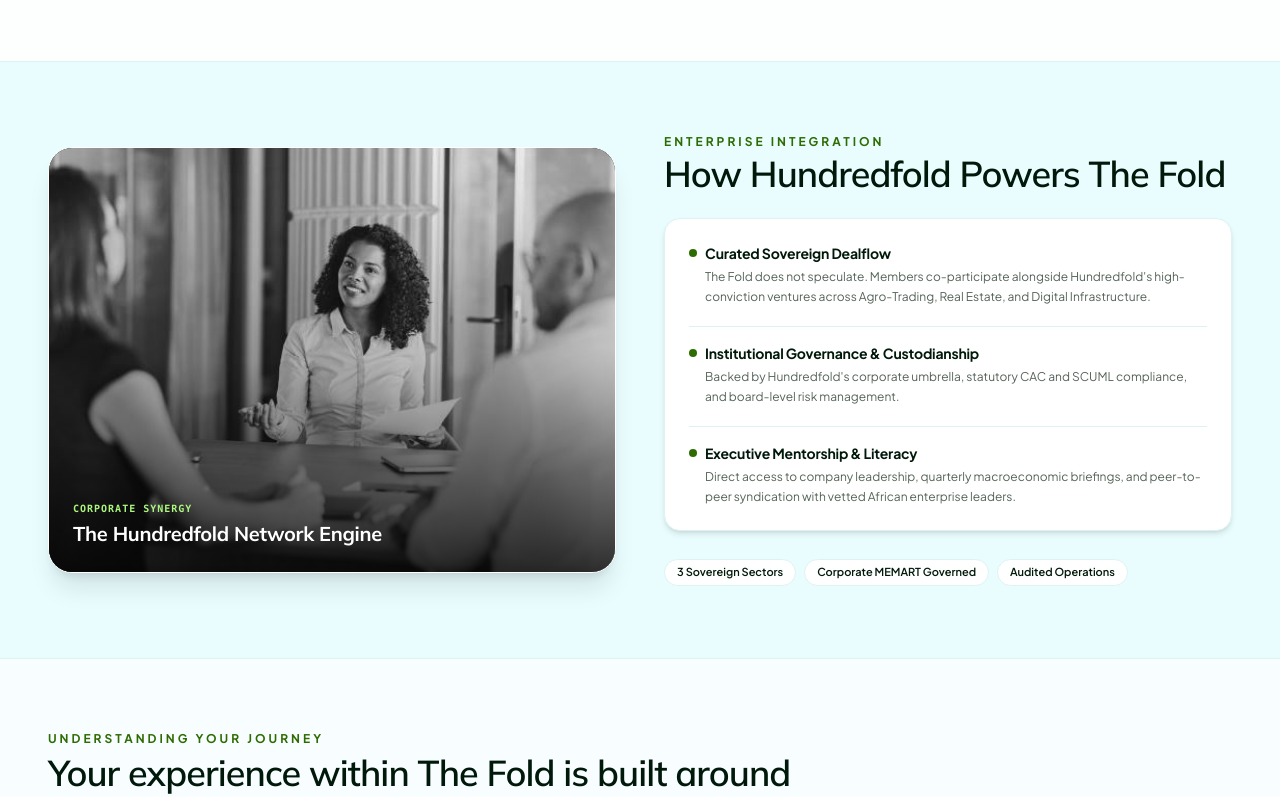
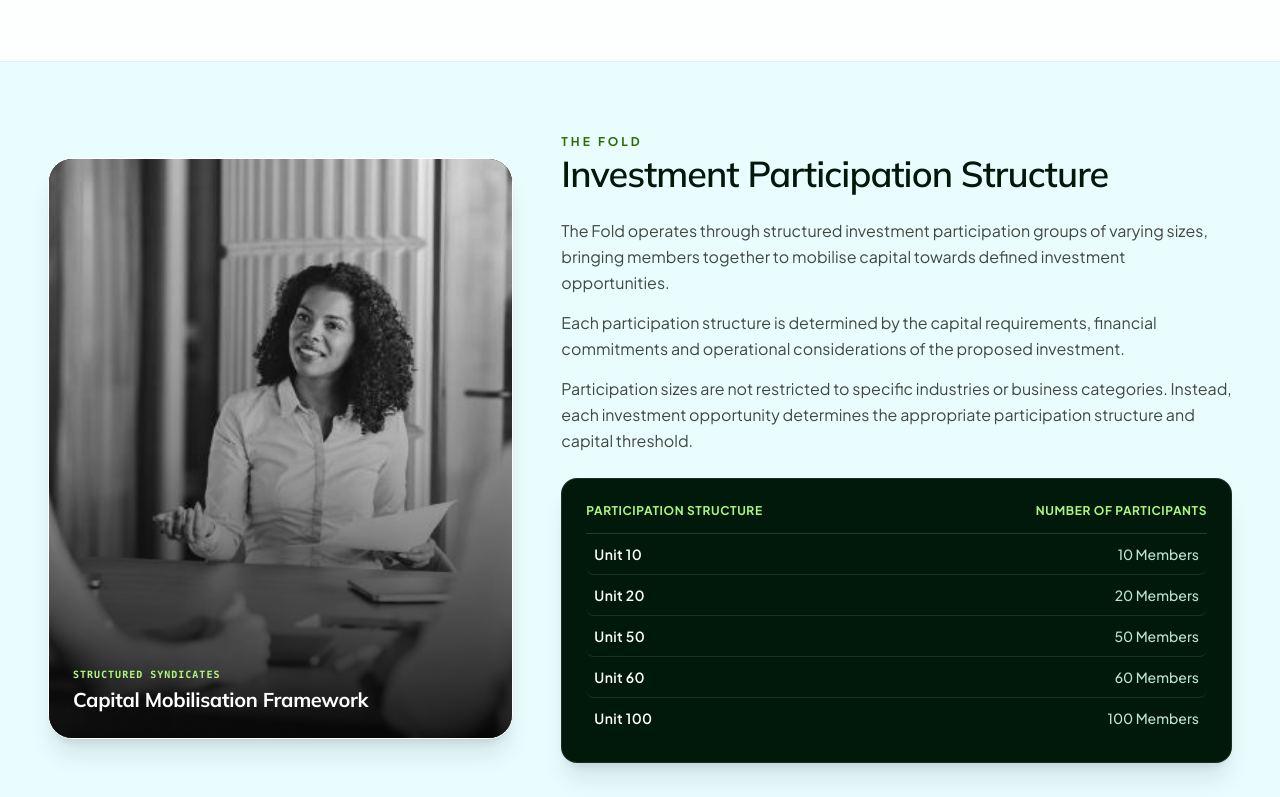
Before and after one commit to danielosita508/hundredfold, a Next.js app: page /the-fold in a window 1280 px wide. Shown: the part 1120-1917 px from the top of the page. Built offline with nearby package versions, Linux system fonts and the light colour scheme; no server answers.

Commit message:
feat(the-fold): replace enterprise integration with Investment Participation Structure and table

```diff
--- a/app/the-fold/page.tsx
+++ b/app/the-fold/page.tsx
@@ -275,7 +275,7 @@ export default function TheFoldPage() {
         </div>
       </section>
 
-      {/* ─── SECTION 3: CORPORATE SYNERGY (How Hundredfold Powers The Fold) ─── */}
+      {/* ─── SECTION 3: INVESTMENT PARTICIPATION STRUCTURE ─── */}
       <section className="relative w-full py-14 sm:py-18 px-6 lg:px-12">
         <div className="max-w-[1240px] mx-auto">
           <div className="grid grid-cols-1 lg:grid-cols-12 gap-8 lg:gap-12 items-center">
@@ -286,91 +286,83 @@ export default function TheFoldPage() {
               whileInView={{ opacity: 1, scale: 1, y: 0 }}
               viewport={{ once: true, amount: 0.2 }}
               transition={{ duration: 0.6, ease: PRO_MAX_EASE }}
-              className="lg:col-span-6"
+              className="lg:col-span-5"
             >
-              <div className="relative aspect-[4/3] w-full rounded-3xl overflow-hidden shadow-xl border border-white bg-[#0A2F1B] group">
+              <div className="relative aspect-[4/5] w-full rounded-3xl overflow-hidden shadow-xl border border-white bg-[#0A2F1B] group">
                 <Image
                   src="/images/istockphoto-2189200243-612x612.jpg"
                   alt="Executive roundtable and syndicate cohort assembly"
                   fill
                   quality={100}
-                  sizes="(max-width: 1024px) 100vw, 600px"
+                  sizes="(max-width: 1024px) 100vw, 500px"
                   className="object-cover object-center grayscale group-hover:grayscale-0 group-hover:scale-105 transition-all duration-700 ease-out"
                 />
 
-                <div className="absolute inset-0 bg-gradient-to-t from-black/80 via-black/20 to-transparent pointer-events-none" />
+                <div className="absolute inset-0 bg-gradient-to-t from-black/85 via-black/25 to-transparent pointer-events-none" />
 
                 <div className="absolute inset-x-0 bottom-0 p-6 z-10 flex flex-col gap-1 text-white">
                   <span className="text-[10px] font-mono uppercase tracking-widest text-[#ABF67E] font-bold">
-                    CORPORATE SYNERGY
+                    STRUCTURED SYNDICATES
                   </span>
                   <h4 className="font-heading text-lg sm:text-xl font-bold text-white">
-                    The Hundredfold Network Engine
+                    Capital Mobilisation Framework
                   </h4>
                 </div>
               </div>
             </motion.div>
 
-            {/* Right Column: Clean Summarized Corporate Integration Card */}
+            {/* Right Column: Writeup & Participation Table */}
             <motion.div
               initial={{ opacity: 0, y: shouldReduceMotion ? 0 : 20 }}
               whileInView={{ opacity: 1, y: 0 }}
               viewport={{ once: true, amount: 0.2 }}
               transition={{ duration: 0.55, ease: PRO_MAX_EASE }}
-              className="lg:col-span-6 space-y-6"
+              className="lg:col-span-7 space-y-6"
             >
               <div>
                 <span className="text-xs uppercase tracking-[0.25em] font-bold text-[#2D6C00] block">
-                  ENTERPRISE INTEGRATION
+                  THE FOLD
                 </span>
                 <h2 className="font-heading text-3xl sm:text-4xl font-semibold text-[#00190A] tracking-tight mt-1">
-                  How Hundredfold Powers The Fold
+                  Investment Participation Structure
                 </h2>
               </div>
 
-              {/* Company Synergy Cards (Clean, Structured, Institutional) */}
-              <div className="p-6 rounded-2xl bg-white border border-[#DEF2F4] shadow-md space-y-5">
-                <div>
-                  <div className="flex items-center gap-2 mb-1">
-                    <span className="w-2 h-2 rounded-full bg-[#2D6C00]" />
-                    <h3 className="text-sm font-bold text-[#00190A]">Curated Sovereign Dealflow</h3>
-                  </div>
-                  <p className="text-xs text-[#556358] leading-relaxed pl-4">
-                    The Fold does not speculate. Members co-participate alongside Hundredfold&apos;s high-conviction ventures across Agro-Trading, Real Estate, and Digital Infrastructure.
-                  </p>
-                </div>
-
-                <div className="pt-4 border-t border-[#DEF2F4]">
-                  <div className="flex items-center gap-2 mb-1">
-                    <span className="w-2 h-2 rounded-full bg-[#2D6C00]" />
-                    <h3 className="text-sm font-bold text-[#00190A]">Institutional Governance &amp; Custodianship</h3>
-                  </div>
-                  <p className="text-xs text-[#556358] leading-relaxed pl-4">
-                    Backed by Hundredfold&apos;s corporate umbrella, statutory CAC and SCUML compliance, and board-level risk management.
-                  </p>
-                </div>
-
-                <div className="pt-4 border-t border-[#DEF2F4]">
-                  <div className="flex items-center gap-2 mb-1">
-                    <span className="w-2 h-2 rounded-full bg-[#2D6C00]" />
-                    <h3 className="text-sm font-bold text-[#00190A]">Executive Mentorship &amp; Literacy</h3>
-                  </div>
-                  <p className="text-xs text-[#556358] leading-relaxed pl-4">
-                    Direct access to company leadership, quarterly macroeconomic briefings, and peer-to-peer syndication with vetted African enterprise leaders.
-                  </p>
-                </div>
+              <div className="space-y-3.5 text-sm sm:text-base text-[#424842] leading-relaxed font-normal">
+                <p>
+                  The Fold operates through structured investment participation groups of varying sizes, bringing members together to mobilise capital towards defined investment opportunities.
+                </p>
+                <p>
+                  Each participation structure is determined by the capital requirements, financial commitments and operational considerations of the proposed investment.
+                </p>
+                <p>
+                  Participation sizes are not restricted to specific industries or business categories. Instead, each investment opportunity determines the appropriate participation structure and capital threshold.
+                </p>
               </div>
 
-              <div className="flex flex-wrap gap-2 pt-1">
-                <span className="px-3 py-1 rounded-full bg-white border border-[#DEF2F4] text-[11px] font-semibold text-[#00190A]">
-                  3 Sovereign Sectors
-                </span>
-                <span className="px-3 py-1 rounded-full bg-white border border-[#DEF2F4] text-[11px] font-semibold text-[#00190A]">
-                  Corporate MEMART Governed
-                </span>
-                <span className="px-3 py-1 rounded-full bg-white border border-[#DEF2F4] text-[11px] font-semibold text-[#00190A]">
-                  Audited Operations
-                </span>
+              {/* Participation Structure Table Card (Matching Institutional Spec) */}
+              <div className="rounded-2xl bg-[#00190A] text-white p-5 sm:p-6 shadow-xl border border-white/10 overflow-hidden">
+                <div className="flex items-center justify-between pb-3.5 border-b border-white/15 text-xs font-bold uppercase tracking-wider text-[#ABF67E]">
+                  <span>Participation structure</span>
+                  <span className="text-right">Number of participants</span>
+                </div>
+                <div className="divide-y divide-white/10">
+                  {[
+                    { structure: "Unit 10", participants: "10 Members" },
+                    { structure: "Unit 20", participants: "20 Members" },
+                    { structure: "Unit 50", participants: "50 Members" },
+                    { structure: "Unit 60", participants: "60 Members" },
+                    { structure: "Unit 100", participants: "100 Members" },
+                  ].map((row) => (
+                    <div
+                      key={row.structure}
+                      className="flex items-center justify-between py-2.5 text-sm transition-colors hover:bg-white/5 px-2 rounded-lg"
+                    >
+                      <span className="font-semibold text-white tracking-wide">{row.structure}</span>
+                      <span className="text-emerald-100/90 font-medium">{row.participants}</span>
+                    </div>
+                  ))}
+                </div>
               </div>
             </motion.div>
 
```
